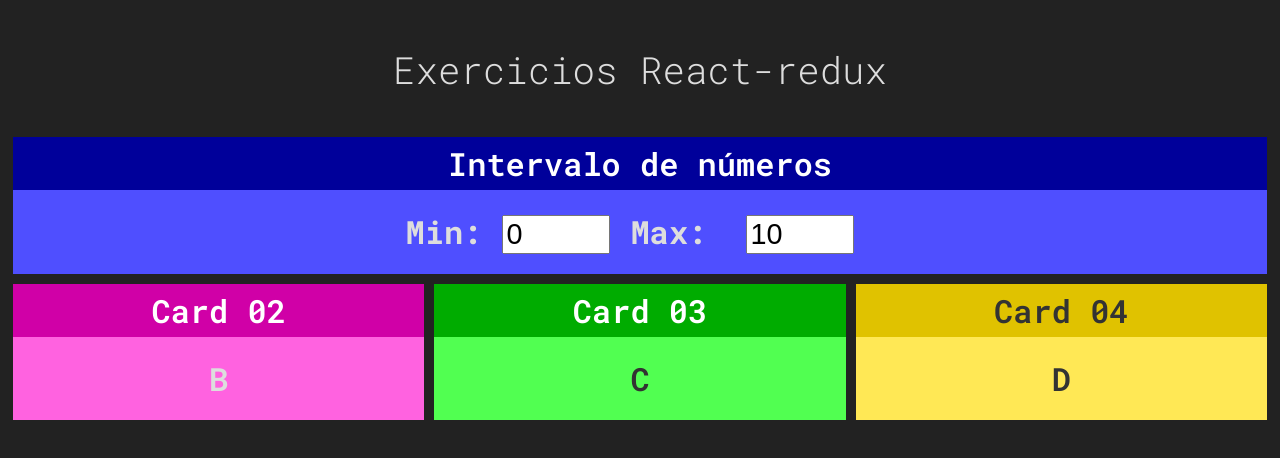
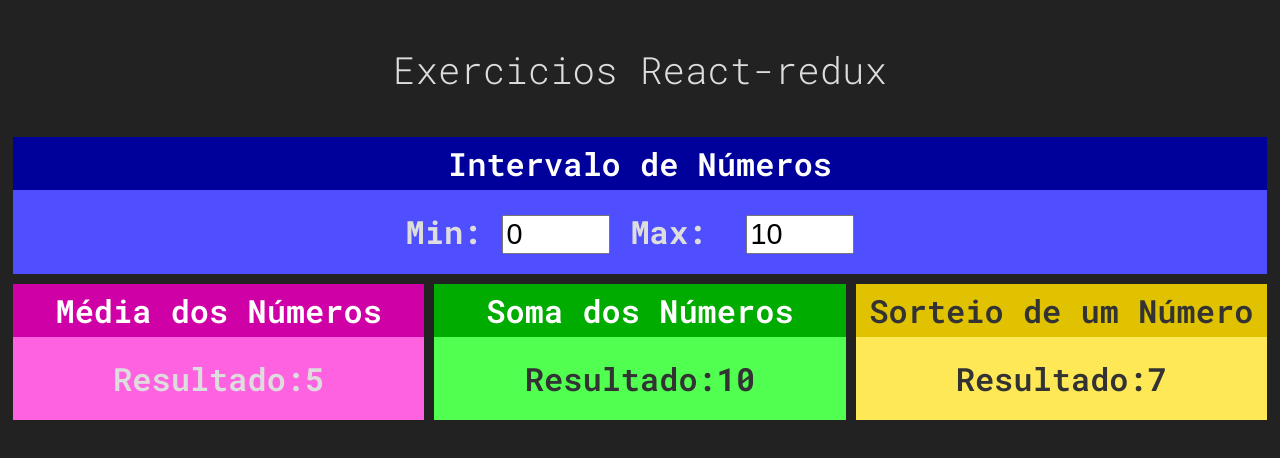
Before and after one commit to Tuliof210/Redux-practice, a React (Create React App) app: page / in a window 1280 px wide. Shown: the top 458 px of the page. Built offline with nearby package versions, Linux system fonts and the light colour scheme.

Commit message:
layout ready

```diff
--- a/src/app/App.jsx
+++ b/src/app/App.jsx
@@ -2,7 +2,9 @@ import './App.scss';
 import React from 'react';
 
 import Interval from './components/interval/Interval';
-import Card from './components/card/Card';
+import Avg from './components/average/Average';
+import Sum from './components/sum/Sum';
+import Sweepstake from './components/sweepstake/Sweepstake';
 
 export default props => {
   return (
@@ -12,15 +14,9 @@ export default props => {
         <Interval />
       </div>
       <div className="line">
-        <Card color="pink" title="Card 02">
-          B
-        </Card>
-        <Card color="green" title="Card 03">
-          C
-        </Card>
-        <Card color="yellow" title="Card 04">
-          D
-        </Card>
+        <Avg />
+        <Sum />
+        <Sweepstake />
       </div>
     </div>
   );
--- a/src/app/components/average/Average.jsx
+++ b/src/app/components/average/Average.jsx
@@ -0,0 +1,17 @@
+import './Average.scss';
+import React from 'react';
+
+import Card from '../card/Card';
+
+export default props => {
+  return (
+    <Card title="Média dos Números" color="pink">
+      <div className="avg-wrapper">
+        <span>
+          <span>Resultado:</span>
+          <strong>5</strong>
+        </span>
+      </div>
+    </Card>
+  );
+};
--- a/src/app/components/interval/Interval.jsx
+++ b/src/app/components/interval/Interval.jsx
@@ -5,7 +5,7 @@ import Card from '../card/Card';
 
 export default props => {
   return (
-    <Card title="Intervalo de números" color="blue">
+    <Card title="Intervalo de Números" color="blue">
       <div className="interval-wrapper">
         <span>
           <strong>Min:</strong>
--- a/src/app/components/sum/Sum.jsx
+++ b/src/app/components/sum/Sum.jsx
@@ -0,0 +1,17 @@
+import './Sum.scss';
+import React from 'react';
+
+import Card from '../card/Card';
+
+export default props => {
+  return (
+    <Card title="Soma dos Números" color="green">
+      <div className="sum-wrapper">
+        <span>
+          <span>Resultado:</span>
+          <strong>10</strong>
+        </span>
+      </div>
+    </Card>
+  );
+};
--- a/src/app/components/sweepstake/Sweepstake.jsx
+++ b/src/app/components/sweepstake/Sweepstake.jsx
@@ -0,0 +1,17 @@
+import './Sweepstake.scss';
+import React from 'react';
+
+import Card from '../card/Card';
+
+export default props => {
+  return (
+    <Card title="Sorteio de um Número" color="yellow">
+      <div className="sum-wrapper">
+        <span>
+          <span>Resultado:</span>
+          <strong>7</strong>
+        </span>
+      </div>
+    </Card>
+  );
+};
```
